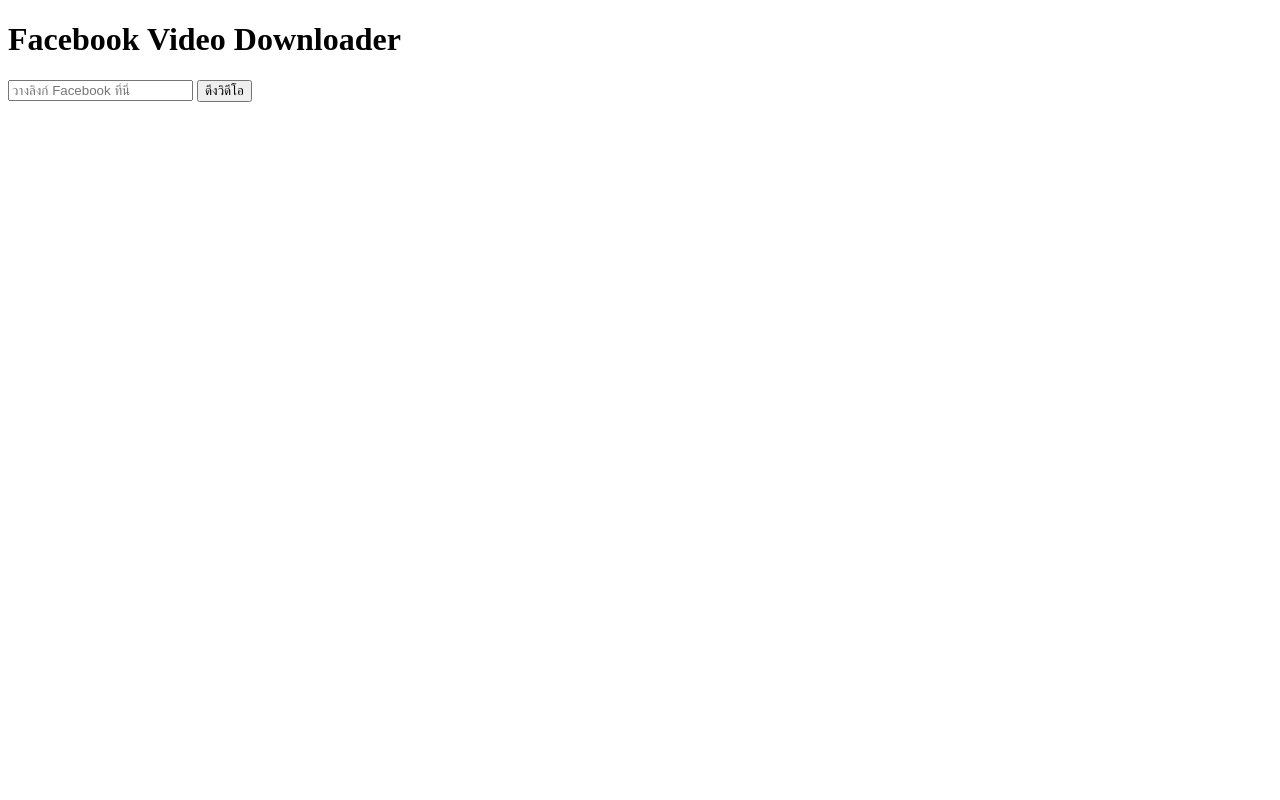
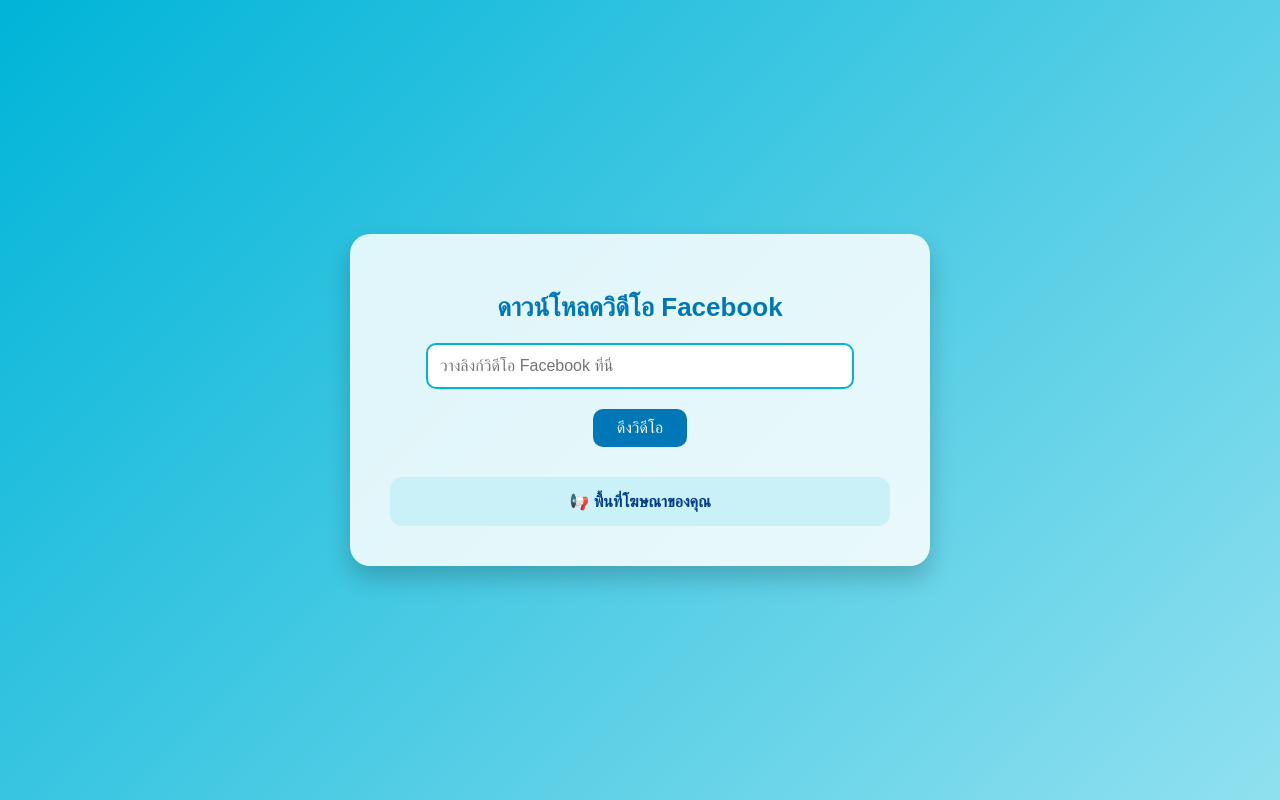
Before and after one commit to Dang585557/Download-video-, a website: page index.html in a window 1280 px wide. Drawn offline with Linux system fonts and the light colour scheme.

Commit message:
Update index.html

```diff
--- a/index.html
+++ b/index.html
@@ -3,27 +3,140 @@
 <head>
   <meta charset="UTF-8" />
   <meta name="viewport" content="width=device-width, initial-scale=1.0"/>
-  <title>ดาวน์โหลดวิดีโอ Facebook</title>
+  <title>ดาวน์โหลดวิดีโอ Facebook 4K 1080P 720P</title>
+  <style>
+    body {
+      font-family: 'Arial', sans-serif;
+      background: linear-gradient(135deg, #00b4d8, #90e0ef);
+      margin: 0;
+      padding: 0;
+      display: flex;
+      justify-content: center;
+      align-items: center;
+      height: 100vh;
+      color: #023e8a;
+    }
+
+    .container {
+      background: rgba(255, 255, 255, 0.85);
+      border-radius: 20px;
+      box-shadow: 0 12px 24px rgba(0, 0, 0, 0.2);
+      padding: 40px;
+      max-width: 500px;
+      width: 90%;
+      text-align: center;
+      animation: fadeIn 1s ease-in-out;
+    }
+
+    @keyframes fadeIn {
+      from { opacity: 0; transform: translateY(20px); }
+      to { opacity: 1; transform: translateY(0); }
+    }
+
+    h1 {
+      margin-bottom: 20px;
+      font-size: 26px;
+      color: #0077b6;
+    }
+
+    input[type="text"] {
+      padding: 12px;
+      width: 80%;
+      border: 2px solid #00b4d8;
+      border-radius: 10px;
+      margin-bottom: 20px;
+      font-size: 16px;
+    }
+
+    button {
+      background-color: #0077b6;
+      color: white;
+      padding: 10px 24px;
+      border: none;
+      border-radius: 10px;
+      font-size: 16px;
+      cursor: pointer;
+      transition: 0.3s;
+    }
+
+    button:hover {
+      background-color: #023e8a;
+    }
+
+    .download-btn {
+      display: inline-block;
+      margin: 10px;
+      padding: 10px 20px;
+      background-color: #0096c7;
+      color: white;
+      text-decoration: none;
+      border-radius: 10px;
+      transition: 0.3s;
+    }
+
+    .download-btn:hover {
+      background-color: #0077b6;
+    }
+
+    .ads {
+      margin-top: 30px;
+      padding: 15px;
+      background-color: #caf0f8;
+      border-radius: 12px;
+      font-weight: bold;
+    }
+
+    .error {
+      color: red;
+      margin-top: 15px;
+    }
+  </style>
 </head>
 <body>
-  <h1>Facebook Video Downloader</h1>
-  <input type="text" id="url" placeholder="วางลิงก์ Facebook ที่นี่"/>
-  <button onclick="download()">ดึงวิดีโอ</button>
-  <div id="result"></div>
+  <div class="container">
+    <h1>ดาวน์โหลดวิดีโอ Facebook</h1>
+    <input type="text" id="videoURL" placeholder="วางลิงก์วิดีโอ Facebook ที่นี่" />
+    <br />
+    <button onclick="fetchVideo()">ดึงวิดีโอ</button>
+    <div id="result"></div>
+    <div class="ads">
+      📢 พื้นที่โฆษณาของคุณ
+    </div>
+  </div>
 
   <script>
-    async function download() {
-      const url = document.getElementById('url').value;
-      const res = await fetch(`/api/download?url=${encodeURIComponent(url)}`);
-      const data = await res.json();
+    async function fetchVideo() {
+      const url = document.getElementById('videoURL').value.trim();
+      const result = document.getElementById('result');
+      result.innerHTML = '';
 
-      const container = document.getElementById('result');
-      if (data.error) {
-        container.innerHTML = `<p style="color:red">${data.error}</p>`;
-      } else {
-        container.innerHTML = data.formats.map(f =>
-          `<a href="${f.url}" target="_blank">${f.quality}</a><br>`
-        ).join('');
+      if (!url) {
+        result.innerHTML = '<div class="error">กรุณาวางลิงก์วิดีโอก่อน</div>';
+        return;
+      }
+
+      try {
+        const response = await fetch(`/api/getVideo?url=${encodeURIComponent(url)}`);
+        const data = await response.json();
+
+        if (data.error) {
+          result.innerHTML = '<div class="error">' + data.error + '</div>';
+          return;
+        }
+
+        result.innerHTML = '<h3>เลือกระดับความคมชัด:</h3>';
+        data.formats.forEach(format => {
+          if (format.height) {
+            result.innerHTML += `
+              <a class="download-btn" href="${format.url}" target="_blank">
+                ดาวน์โหลด ${format.format_note}
+              </a>
+            `;
+          }
+        });
+      } catch (err) {
+        console.error(err);
+        result.innerHTML = '<div class="error">ไม่สามารถดึงวิดีโอได้</div>';
       }
     }
   </script>
```
